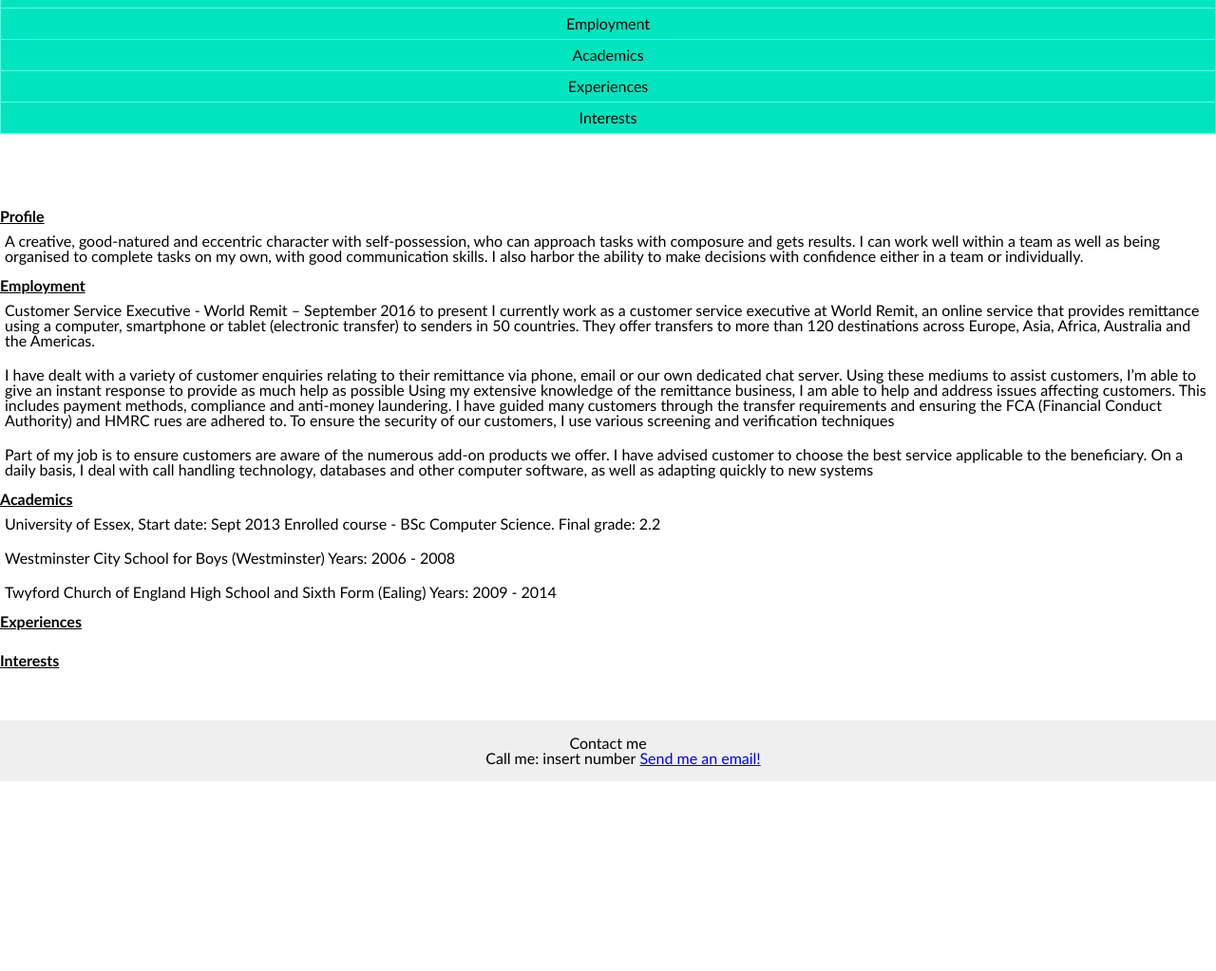
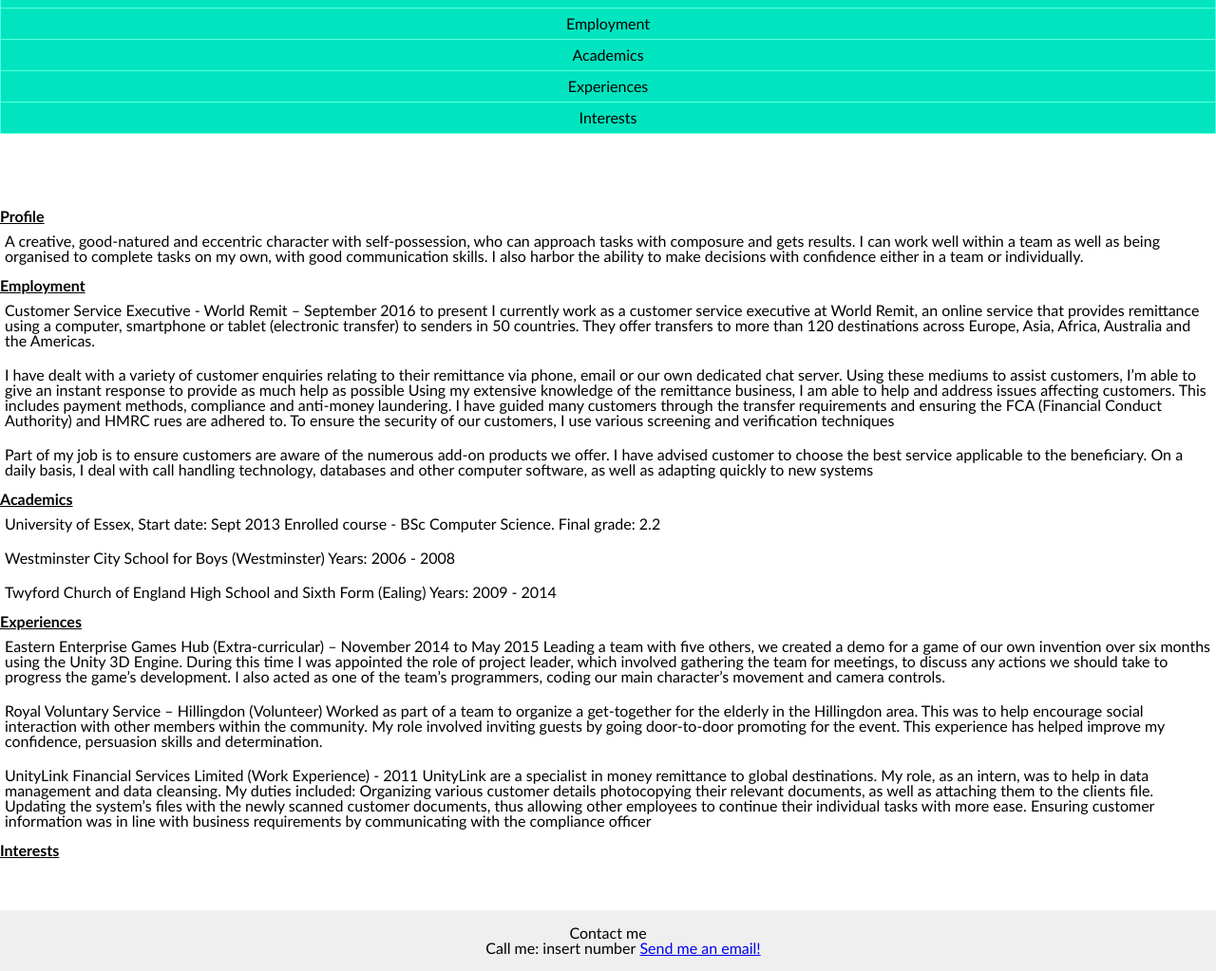
Before and after one commit to jboateng94/cvsite, a plain HTML site: page my-project/index.html in a window 1280 px wide. Shown: the part 55-1078 px from the top of the page at 95% size. Before the commit the page ends 878 px from the top, so only its background shows below. Drawn offline with Linux system fonts and the light colour scheme.

Commit message:
added text to experiences section

```diff
--- a/my-project/index.html
+++ b/my-project/index.html
@@ -57,7 +57,21 @@
 		</article>
 		<article id="experiences">
 			<h3>Experiences</h3>
-			<p></p>
+			<p>
+				Eastern Enterprise Games Hub (Extra-curricular) – November 2014 to May 2015
+				Leading a team with five others, we created a demo for a game of our own invention over six months using the Unity 3D Engine. During this time I was appointed the role of project leader, which involved gathering the team for meetings, to discuss any actions we should take to progress the game’s development. I also acted as one of the team’s programmers, coding our main character’s movement and camera controls.
+			</p>
+			<p>
+				Royal Voluntary Service – Hillingdon (Volunteer)
+				Worked as part of a team to organize a get-together for the elderly in the Hillingdon area. This was to help encourage social interaction with other members within the community. My role involved inviting guests by going door-to-door promoting for the event. This experience has helped improve my confidence, persuasion skills and determination.
+			</p>
+			<p>
+				UnityLink Financial Services Limited (Work Experience) - 2011
+				UnityLink are a specialist in money remittance to global destinations. My role, as an intern, was to help in data management and data cleansing. My duties included:
+				Organizing various customer details photocopying their relevant documents, as well as attaching them to the clients file.
+				Updating the system’s files with the newly scanned customer documents, thus allowing other employees to continue their individual tasks with more ease.
+				Ensuring customer information was in line with business requirements by communicating with the compliance officer
+			</p>
 		</article>
 		<article id="interests">
 			<h3>Interests</h3>
```
